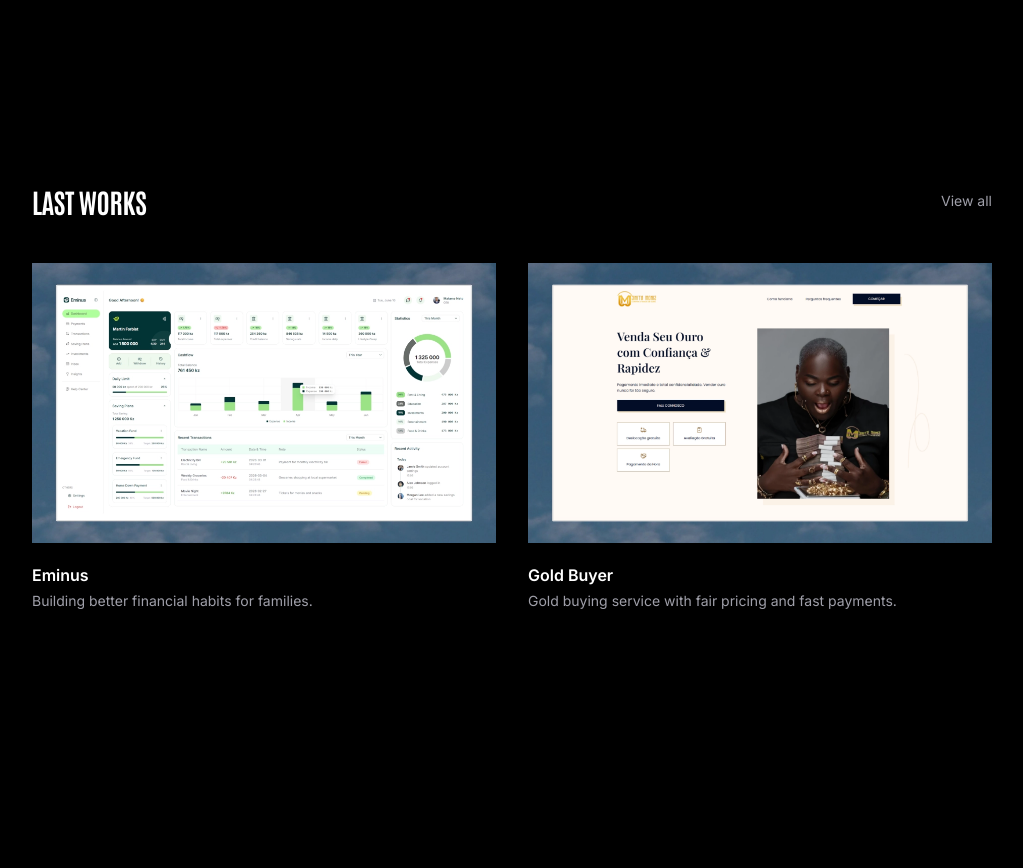
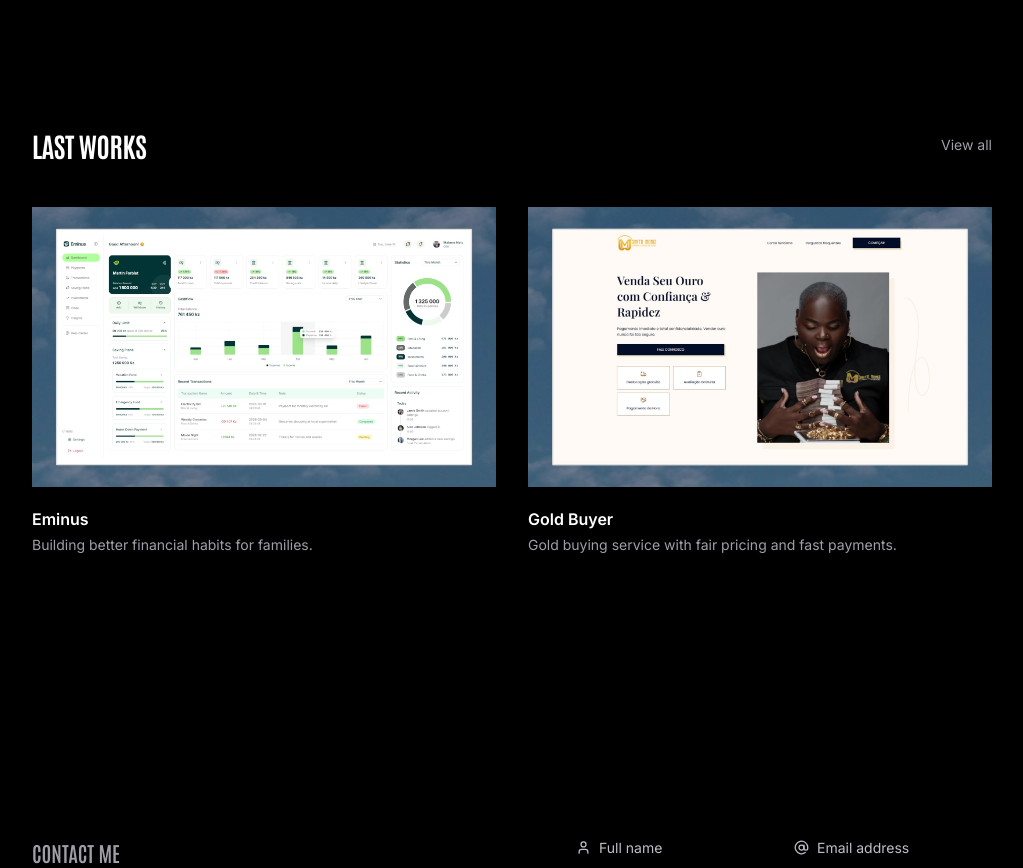
Before and after one commit to makeneto/makenedev, a React (Vite) app: page / in a window 1280 px wide. Shown: the part 1380-2248 px from the top of the page, without its empty margins (128-1151 px from the left). Built offline with nearby package versions, Linux system fonts and the light colour scheme; no server answers; a web font is replaced by a local one.

Commit message:
style: css preprocessed

```diff
--- a/src/css/style.css
+++ b/src/css/style.css
@@ -987,14 +987,8 @@ textarea {
   align-items: center;
   justify-content: space-between;
   gap: 1.5rem;
-  padding-block: 3.5rem 1rem;
   margin-bottom: 2rem;
   border-bottom: 1px solid var(--color-zinc-600);
-}
-@media (width <= 640px) {
-  .showcase-header {
-    padding-top: 2rem;
-  }
 }
 .showcase-heading {
   font-family: "Antonio", sans-serif;
```
